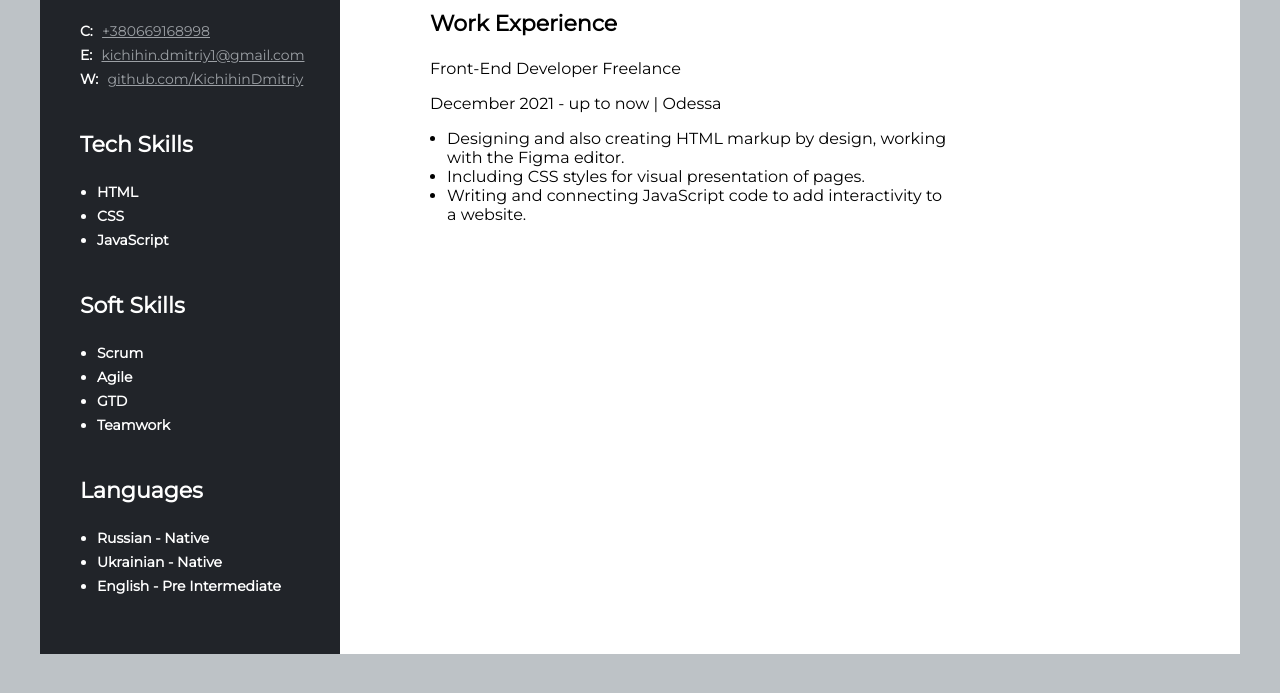
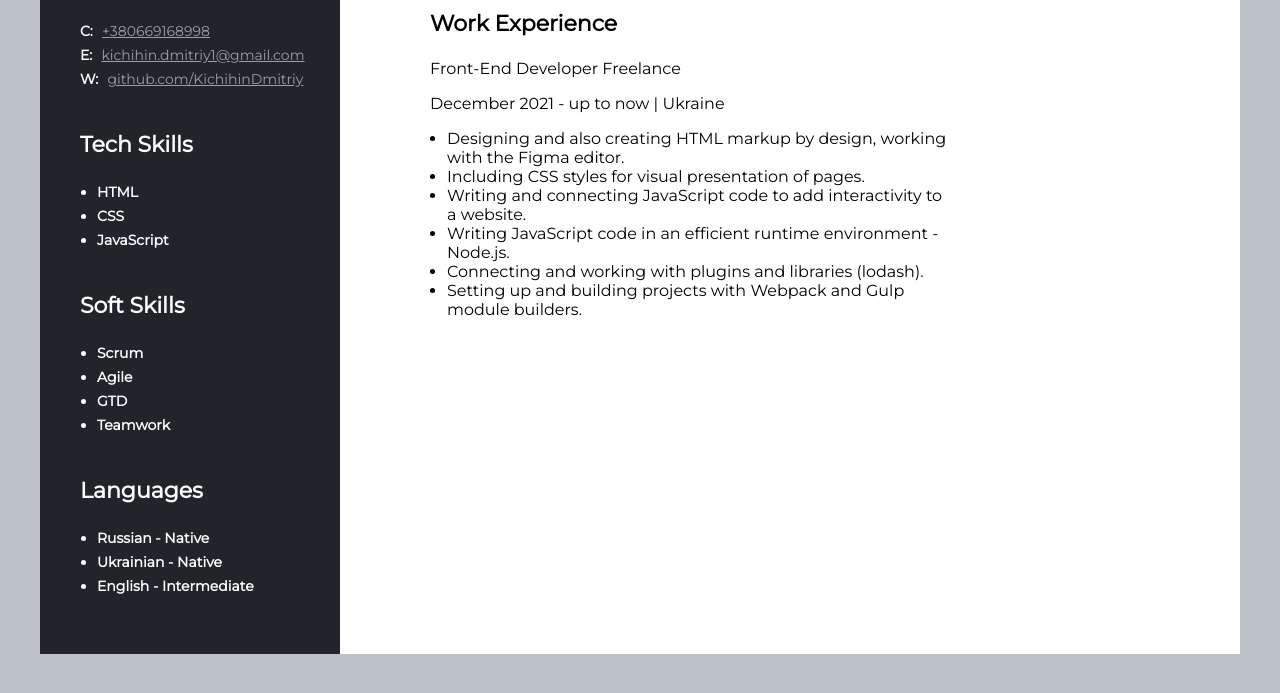
Before and after one commit to KichihinDmitriy/Resume, a plain HTML site: page index.html in a window 1280 px wide. Shown: the part 535-1228 px from the top of the page. Drawn offline with Linux system fonts and the light colour scheme.

Commit message:
update my resume

```diff
--- a/index.html
+++ b/index.html
@@ -41,11 +41,14 @@
             <div>
                 <h3 class="main-content-title">Work Experience</h3>
                 <div>Front-End Developer Freelance</div>
-                <p>December 2021 - up to now   |   Odessa</p>
+                <p>December 2021 - up to now   |   Ukraine</p>
                 <ul class="work-expirience-list">
                     <li>Designing and also creating HTML markup by design, working with the Figma editor.</li>
                     <li>Including CSS styles for visual presentation of pages.</li>
                     <li>Writing and connecting JavaScript code to add interactivity to a website.</li>
+                    <li>Writing JavaScript code in an efficient runtime environment - Node.js.</li>
+                    <li>Connecting and working with plugins and libraries (lodash).</li>
+                    <li>Setting up and building projects with Webpack and Gulp module builders.</li>
                 </ul>
             </div>
         </div>
@@ -88,7 +91,7 @@
             <ul class="language-list">
                 <li class="language-text">Russian - Native</li>
                 <li class="language-text">Ukrainian - Native</li>
-                <li class="language-text">English - Pre Intermediate</li>
+                <li class="language-text">English - Intermediate</li>
             </ul>
         </div>
     </aside>
```
